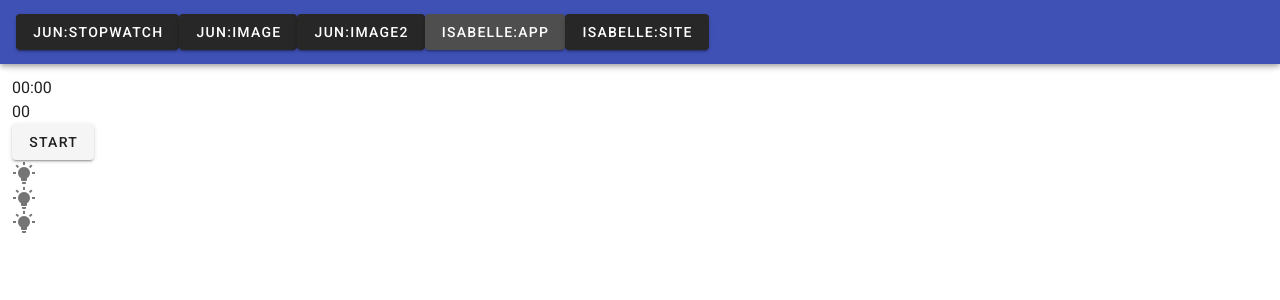
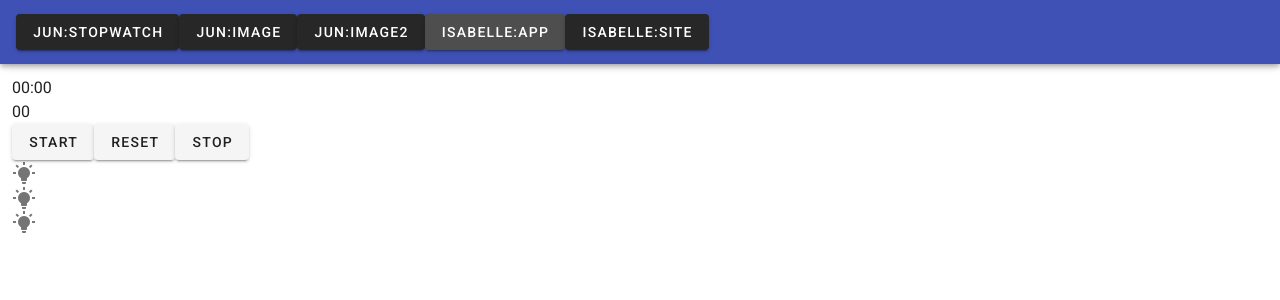
Before and after one commit to aiden-soulware/skhu-sample, a Vue app: page /isabelle/app in a window 1280 px wide. Shown: the top 300 px of the page. Built offline with nearby package versions, Linux system fonts and the light colour scheme.

Commit message:
스톱,리셋 기능구현

```diff
--- a/src/views/isabelle/App.vue
+++ b/src/views/isabelle/App.vue
@@ -6,13 +6,15 @@
       :recordTest="recordTest"
       :count="count"
       @click="countTime"
+      @reset="timeReset"
+      @stop="timeStop"
     />
     <div>
       <!--시작/재시작/기록 버튼-->
     </div>
     <LightVue :on1="on1" />
     <LightVue :on1="on2" />
-    <LightVue :on1="on3"/>
+    <LightVue :on1="on3" />
   </div>
 </template>
 <script>
@@ -59,7 +61,6 @@ export default {
       if (timeSec % 10 == 0) {
         this.on3 = !this.on3;
       }
-
       if (this.on1 && this.on2 && this.on3) {
         this.count++;
         this.recordTest = this.count;
@@ -67,9 +68,26 @@ export default {
       this.printTime(min, sec);
 
       if (min == 0 && sec == 10) {
-        clearInterval(this.timerStart);
+        this.timeStop();
       }
     },
+
+    timeStop() {
+      clearInterval(this.timerStart);
+    },
+
+    timeReset() {
+      this.stTime=0;
+      this.postTestMin = '00';
+      this.postTestSec = '00';
+      this.on1= false;
+      this.on2= false;
+      this.on3= false;
+      this.count=0;
+      this.recordTest=0;
+      this.timeStop();
+    },
+
     addZero(time) {
       return (time < 10 ? "0" : "") + time;
     },
--- a/src/views/isabelle/Stopwatch.vue
+++ b/src/views/isabelle/Stopwatch.vue
@@ -11,6 +11,8 @@
       <!--중간 기록할 리스트-->
     </div>
     <v-btn @click="$emit('click')">Start</v-btn>
+    <v-btn @click="$emit('reset')">Reset</v-btn>
+    <v-btn @click="$emit('stop')">STOP</v-btn>
   </div>
 </template>
 
```
